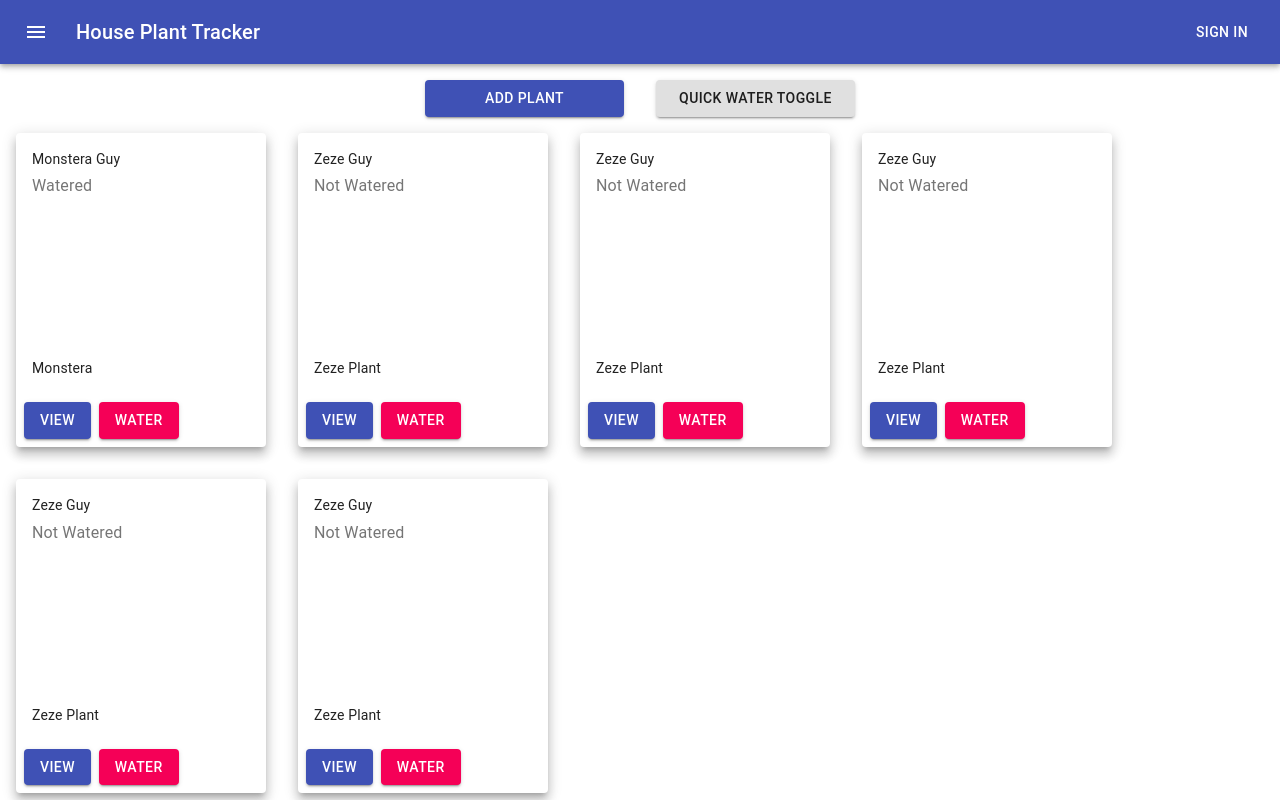
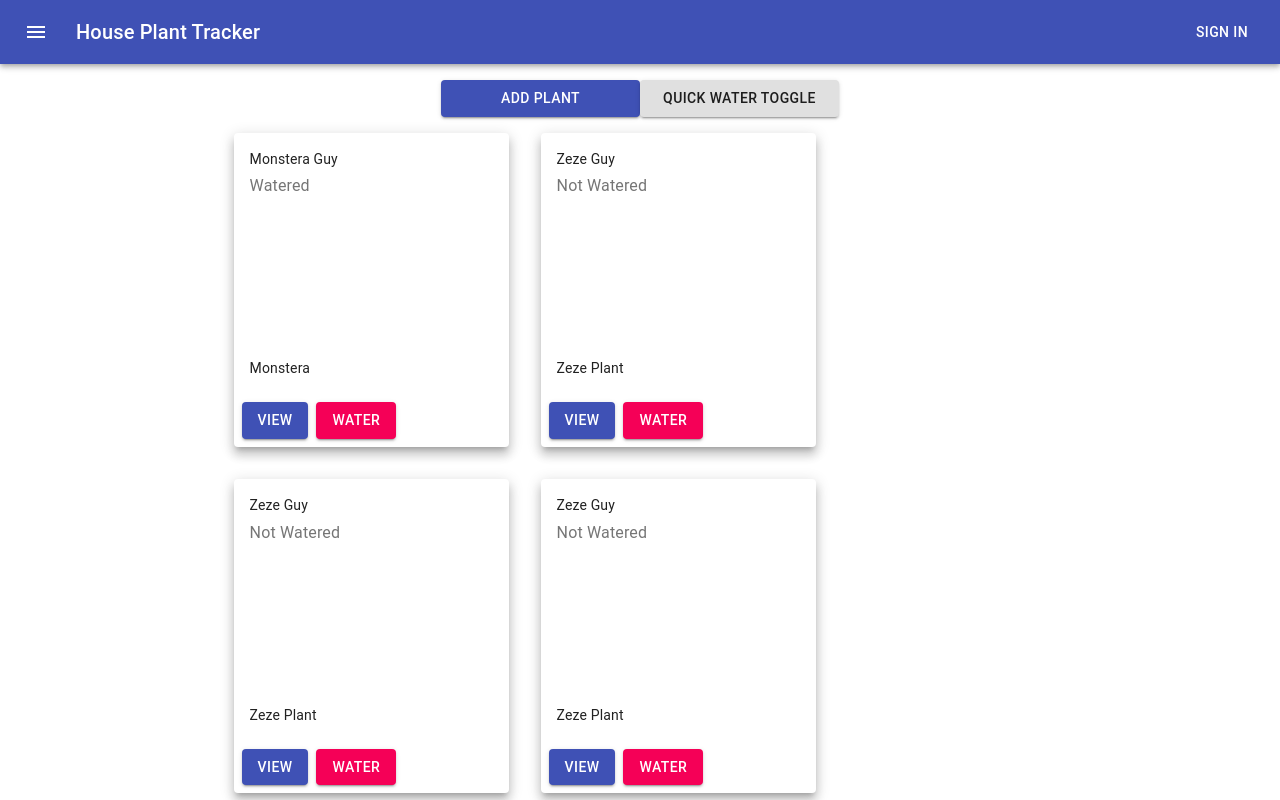
Before and after one commit to ekonine/plant-tracker-v2, a React (Create React App) app: page /manage in a window 1280 px wide. Shown: the top 800 px of the page. Built offline with nearby package versions, Linux system fonts and the light colour scheme.

Commit message:
fix manage styling

```diff
--- a/src/components/manage-card-list/manage-card-list.component.jsx
+++ b/src/components/manage-card-list/manage-card-list.component.jsx
@@ -5,7 +5,8 @@ import ManageCard from '../manage-card/manage-card.component';
 const useStyles = makeStyles({
   root: {
     display: 'flex',
-    flexWrap: 'wrap'
+    flexWrap: 'wrap',
+    width: '66vw'
   }
 })
 
--- a/src/components/manage-card/manage-card.component.jsx
+++ b/src/components/manage-card/manage-card.component.jsx
@@ -9,7 +9,7 @@ import {Link} from 'react-router-dom';
 
 const useStyles = makeStyles(theme => ({
   root: {
-    minWidth: 250,
+    minWidth: 275,
     margin: theme.spacing(2),
   },
   title: {
--- a/src/pages/manage/manage.page.jsx
+++ b/src/pages/manage/manage.page.jsx
@@ -3,7 +3,7 @@ import {makeStyles} from '@material-ui/core/styles';
 import ManageCardList from '../../components/manage-card-list/manage-card-list.component.jsx';
 import Detail from '../detail/detail.page.jsx';
 import AddPlantForm from '../../components/add-plant-form/add-plant-form.component.jsx';
-import {Switch, Route} from 'react-router-dom';
+import {Switch, Route, useHistory} from 'react-router-dom';
 import QuickWaterButton from '../../components/quick-water-button/quick-water-button.component.jsx';
 import WaterForm from '../../components/water-form/water-form.component.jsx';
 import Button from '@material-ui/core/Button';
@@ -13,18 +13,20 @@ const useStyles = makeStyles(theme => ({
   subContainer: {
     display: 'flex',
     justifyContent: 'center',
-    flexWrap: 'wrap'
+    alignContent: 'center',
+    alignItems: 'center',
+    flexWrap: 'wrap',
   },
   mainContainer: {
     display: 'flex',
     flexDirection: 'column',
     flexWrap: 'wrap',
     alignItems: 'center',
+    justifyContent: 'center',
+    alignContent: 'center',
   },
   button: {
     marginTop: theme.spacing(2),
-    marginLeft: theme.spacing(2),
-    marginRight: theme.spacing(2),
     width: '25ch',
   },
 }));
@@ -102,13 +104,17 @@ export default function Manage() {
     setQuickWaterToggle(!quickWaterToggle);
   };
 
+  const {push} = useHistory();
+
   return (
     <div>
       <Switch>
         <Route exact path="/manage">
           <div className={classes.mainContainer}>
             <div className={classes.subContainer}>
-              <Button className={classes.button} variant="contained" color="primary">
+              <Button className={classes.button} variant="contained" color="primary" onClick={() => {
+                push('/manage/add')
+              }}>
                 Add Plant
               </Button>
               <QuickWaterButton
```
